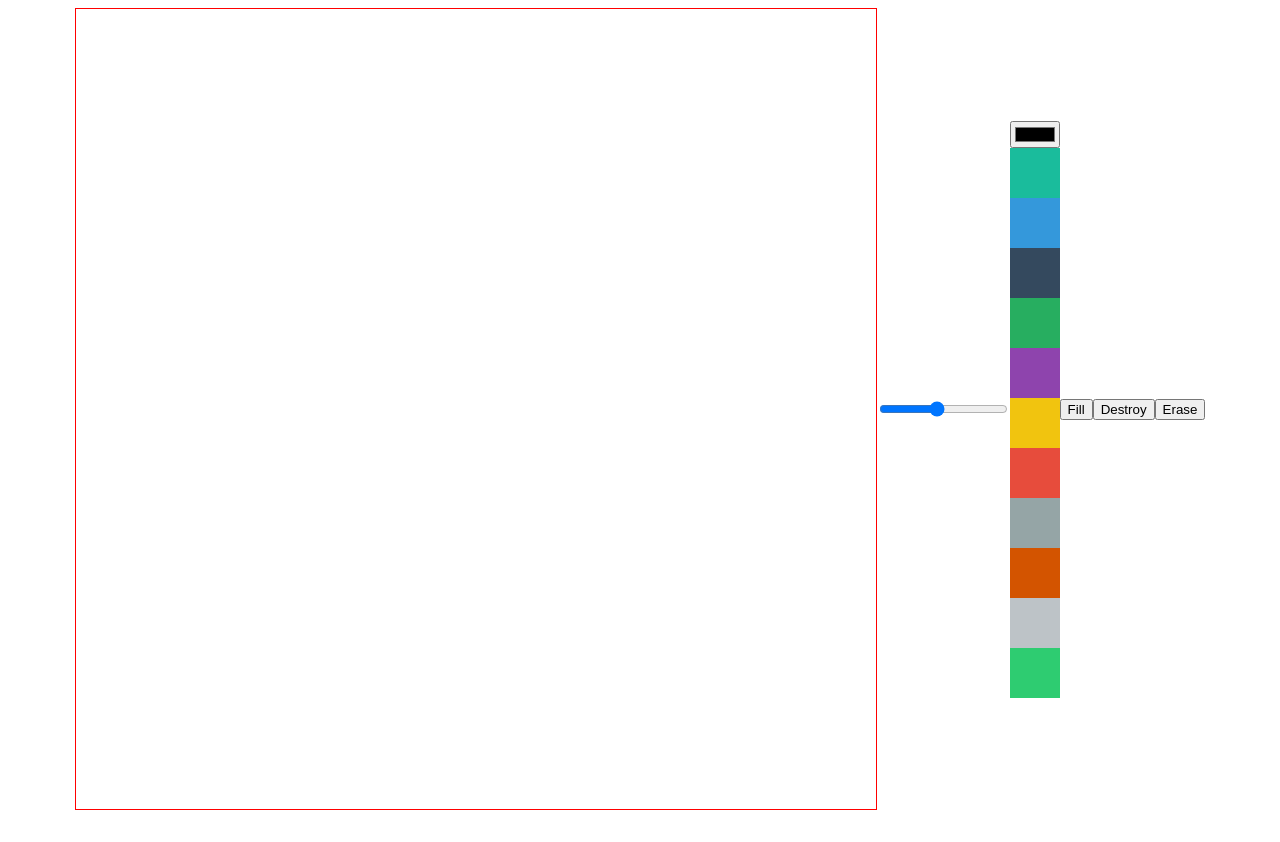
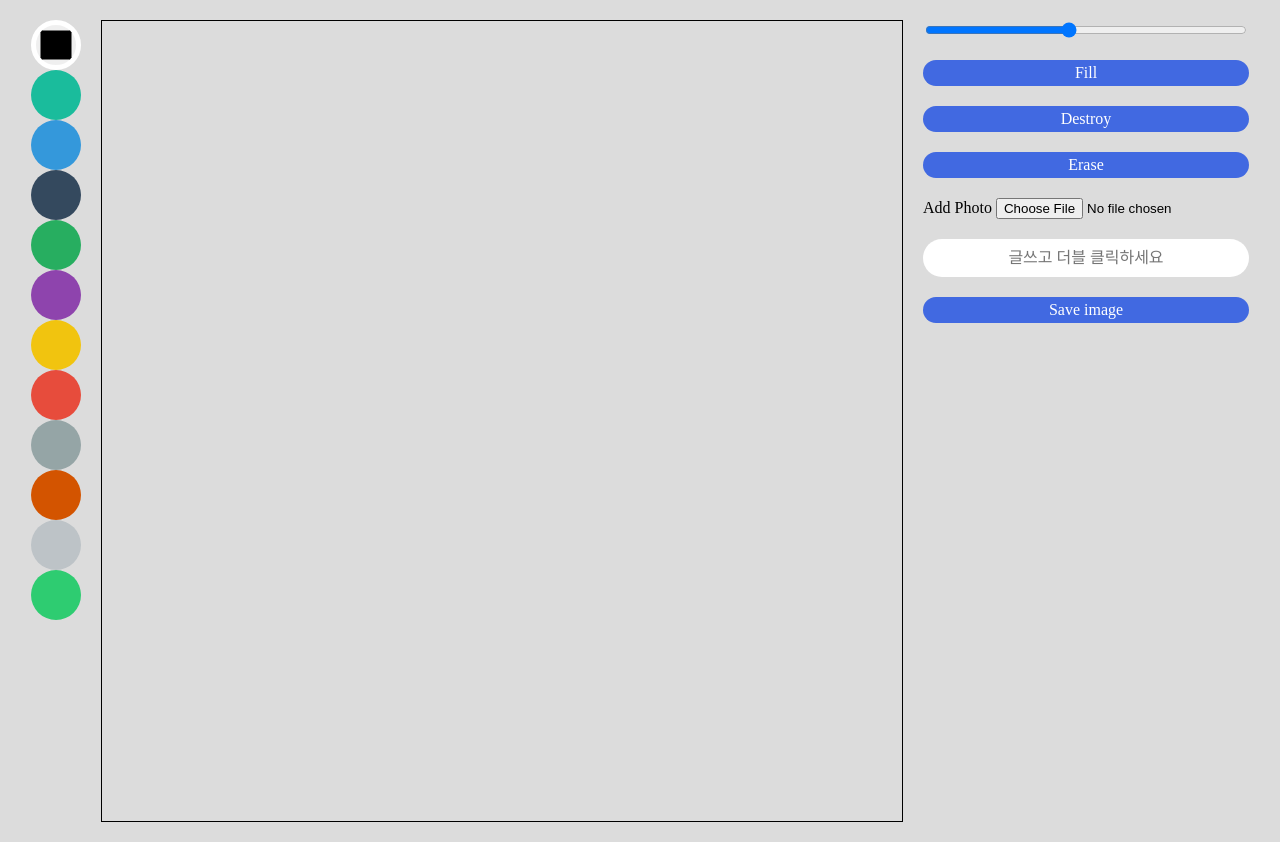
Before and after one commit to Yushis7/Javascript, a plain HTML site: page 웹그림판 만들기/index.html in a window 1280 px wide. Before the commit the page ends 818 px from the top, so only its background shows below. Drawn offline with Linux system fonts and the light colour scheme.

Commit message:
Add files via upload

```diff
--- a/웹그림판 만들기/app.js
+++ b/웹그림판 만들기/app.js
@@ -1,6 +1,9 @@
-const EraserBtn = document.getElementById("eraser-btn")
-const destroybtn = document.getElementById("destroy-btn")
-const modeBtn = document.getElementById("mode-btn")
+const SaveBtn = document.getElementById("Save");
+const textInput = document.getElementById("text");
+const fileinput = document.getElementById("file");
+const EraserBtn = document.getElementById("eraser-btn");
+const destroybtn = document.getElementById("destroy-btn");
+const modeBtn = document.getElementById("mode-btn");
 // const colorOptions = document.getElementsByClassName("color-option")
 const colorOptions = Array.from(document.getElementsByClassName("color-option"));
 const color = document.getElementById("color")
@@ -13,6 +16,7 @@ const CANVAS_HEIGHT = 800;
 canvas.width=CANVAS_WIDTH;
 canvas.height=CANVAS_HEIGHT;
 ctx.lineWidth = lineWidth.value;
+ctx.linecap = "suqare"; // butt,round,square 3가지로 그림선 끝을 다르게 표현가능
 let isPainting = false;
 let isFilling = false;
 
@@ -154,7 +158,42 @@ function onEraserClick(){
     modeBtn.innerText = "Fill";
 
 }
+function onFileChange(event){
+  const file = event.target.files[0];
+  const url = URL.createObjectURL(file);
+  const image = new Image()
+  image.src =url;
+  image.onload = function(){
+    ctx.drawImage(image,0,0,CANVAS_WIDTH,CANVAS_HEIGHT);
+    fileinput.value = null;
+  }
+}
+function onDoubleClick(event){
+    // console.log(event.offsetX,event.offsetY);
+    const text = textInput.value;
+    if(text !=="0"){
+        ctx.save();
+        ctx.lineWidth =1;
+        ctx.font = "48px serif"; //48px 글자크기 다르게 가능 serif 말고 다른 폰트 가능
+        // ctx.strokeText(text,event.offsetX,event.offsetY); //글자 색 비우기
+        ctx.fillText(text,event.offsetX,event.offsetY); // 글자 색 채우기
+        ctx.restore();
+    }
 
+}
+
+function onSaveClick(){
+    const url = canvas.toDataURL();
+    const a = document.createElement("a");
+    a.href=url;
+    a.download = "myDrawing.png";
+    a.click();
+
+}
+
+
+canvas.addEventListener("dblclick", onDoubleClick);
+canvas.onmousemove = onMove
 canvas.addEventListener("mousemove",onMove);
 // canvas.addEventListener("mousedown",onMouseDown);
 canvas.addEventListener("mousedown",startPainting);
@@ -169,6 +208,8 @@ colorOptions.forEach(color => color.addEventListener("click",onColorClick));
 modeBtn.addEventListener("click",onModeClick);
 destroybtn.addEventListener("click",onDestroyClick);
 EraserBtn.addEventListener("click",onEraserClick);
+fileinput.addEventListener("change",onFileChange);
+SaveBtn.addEventListener("click",onSaveClick);
 // ctx.moveTo(200,200);
 // ctx.lineTo(400,400);
 // ctx.stroke();
--- a/웹그림판 만들기/index.html
+++ b/웹그림판 만들기/index.html
@@ -7,9 +7,7 @@
     <link rel="stylesheet" href="styles.css">
 </head>
 <body>
-    <canvas></canvas>
-    <input id="line-width" type="range" min="1" max="10" value="5" step="0.5"/>
-    <div>
+    <div class="color-option">
         <input type="color" id="color">
         <div class="color-option" style="background-color: #1abc9c;" data-color="#1abc9c"></div>
         <div class="color-option" style="background-color: #3498db;" data-color="#3498db"></div>
@@ -23,9 +21,29 @@
         <div class="color-option" style="background-color: #bdc3c7;" data-color="#bdc3c7"></div>
         <div class="color-option" style="background-color: #2ecc71;" data-color="#2ecc71"></div>
     </div>
-    <button id="mode-btn">Fill</button>
-    <button id="destroy-btn">Destroy</button>
-    <button id="eraser-btn">Erase</button>
+    <canvas></canvas>
+    <div class="btns">
+        <input
+        id="line-width"
+        type="range"
+        min="1"
+        max="10"
+        value="5"
+        step="0.1"
+        />
+        <button id="mode-btn">Fill</button>
+        <button id="destroy-btn">Destroy</button>
+        <button id="eraser-btn">Erase</button>
+        <label for="file">
+            Add Photo
+            <input type="file" accept="image/*" id="file">
+        </label>
+        <!-- <input type="file" accept="image/*" id="file"/> -->
+        <input type="text" placeholder="글쓰고 더블 클릭하세요" id="text"/>
+        <button id="save">Save image</button>
+        <script src="app.js"></script>
+
+    </div>
     <script src="app.js"></script>
 </body>
 </html>
--- /dev/null
+++ b/웹그림판 만들기/reset.css
@@ -0,0 +1,48 @@
+/* http://meyerweb.com/eric/tools/css/reset/
+   v2.0 | 20110126
+   License: none (public domain)
+*/
+
+html, body, div, span, applet, object, iframe,
+h1, h2, h3, h4, h5, h6, p, blockquote, pre,
+a, abbr, acronym, address, big, cite, code,
+del, dfn, em, img, ins, kbd, q, s, samp,
+small, strike, strong, sub, sup, tt, var,
+b, u, i, center,
+dl, dt, dd, ol, ul, li,
+fieldset, form, label, legend,
+table, caption, tbody, tfoot, thead, tr, th, td,
+article, aside, canvas, details, embed,
+figure, figcaption, footer, header, hgroup,
+menu, nav, output, ruby, section, summary,
+time, mark, audio, video {
+	margin: 0;
+	padding: 0;
+	border: 0;
+	font-size: 100%;
+	font: inherit;
+	vertical-align: baseline;
+}
+/* HTML5 display-role reset for older browsers */
+article, aside, details, figcaption, figure,
+footer, header, hgroup, menu, nav, section {
+	display: block;
+}
+body {
+	line-height: 1;
+}
+ol, ul {
+	list-style: none;
+}
+blockquote, q {
+	quotes: none;
+}
+blockquote:before, blockquote:after,
+q:before, q:after {
+	content: '';
+	content: none;
+}
+table {
+	border-collapse: collapse;
+	border-spacing: 0;
+}
--- a/웹그림판 만들기/styles.css
+++ b/웹그림판 만들기/styles.css
@@ -1,16 +1,87 @@
+@import "reset.css";
+
+body{
+    display: flex;
+    gap:20px;
+    justify-content: space-between;
+    align-items: flex-start;
+    background-color: gainsboro;
+    padding: 20px;
+}
+
 canvas {
     width: 800px;
     height: 800px;
-    border: 1px solid red;
+    border: 1px solid black;
 }
 
 body{
     display: flex;
     justify-content: center;
-    align-items: center;
+    align-items: top;
 }
+
+.btns{
+    display: flex;
+    flex-direction: column;
+    gap:20px;
+}
+
+/* .color-option{
+    display: flex;
+    flex-direction: column;
+    gap:20px;
+
+} */
 .color-option{
     width: 50px;
     height: 50px;
+    border-radius: 25px;
     cursor: pointer;
+    gap : 50px;
+    transition: transform ease-in-out .1s;
 }
+.color-option:hover{
+    transform: scale(1.1);
+}
+
+input#color{
+    width: 50px;
+    height: 50px;
+    border-radius: 50%;
+    cursor: pointer;
+   border: 5px solid white;
+   transition:transform ease-in-out .1s;
+}
+
+/* 모든 버튼 없애기
+/* button{
+    all:unset;
+} */
+
+button {
+    all:unset;
+    padding: 5px;
+    text-align: center;
+    background-color: royalblue;
+    color: white;
+    font-weight: 500;
+    cursor: pointer;
+    border-radius: 30px;
+    transition: opacity linear .3;
+}
+
+button.hover{
+    opacity:0.85;
+}
+
+input#text {
+    all:unset;
+    padding: 10px 0px;
+    border-radius: 30px;
+    font-weight: 500;
+    text-align: center;
+    background-color: white;
+
+
+}
```
